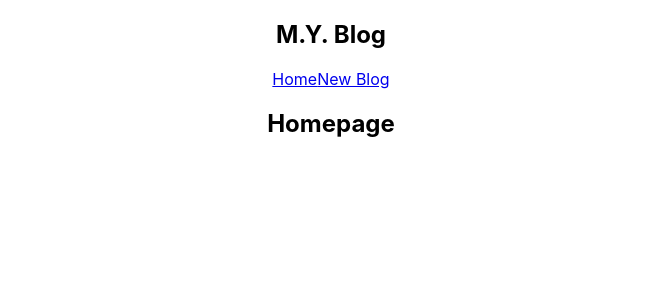
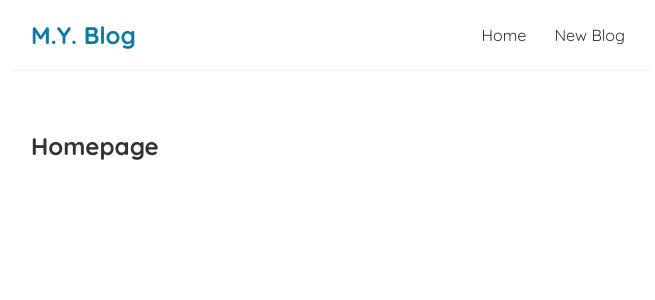
Before and after one commit to marcussyeo/MY-REACT-BLOG, a React (Create React App) app in the folder my-blog/: page / in a window 1280 px wide. Shown: the top 300 px of the page, without its empty margins (309-964 px from the left). Built offline with nearby package versions, Linux system fonts and the light colour scheme.

Commit message:
added css styling

```diff
--- a/my-blog/src/App.css
+++ /dev/null
@@ -1,38 +0,0 @@
-.App {
-  text-align: center;
-}
-
-.App-logo {
-  height: 40vmin;
-  pointer-events: none;
-}
-
-@media (prefers-reduced-motion: no-preference) {
-  .App-logo {
-    animation: App-logo-spin infinite 20s linear;
-  }
-}
-
-.App-header {
-  background-color: #282c34;
-  min-height: 100vh;
-  display: flex;
-  flex-direction: column;
-  align-items: center;
-  justify-content: center;
-  font-size: calc(10px + 2vmin);
-  color: white;
-}
-
-.App-link {
-  color: #61dafb;
-}
-
-@keyframes App-logo-spin {
-  from {
-    transform: rotate(0deg);
-  }
-  to {
-    transform: rotate(360deg);
-  }
-}
--- a/my-blog/src/App.js
+++ b/my-blog/src/App.js
@@ -1,4 +1,3 @@
-import "./App.css";
 import Navbar from "./Navbar";
 import Home from "./Home";
 
--- a/my-blog/src/index.css
+++ b/my-blog/src/index.css
@@ -1,13 +1,35 @@
-body {
+@import url("https://fonts.googleapis.com/css2?family=Quicksand:wght@300;400;500;600;700&display=swap");
+
+/* base styles */
+* {
   margin: 0;
-  font-family: -apple-system, BlinkMacSystemFont, 'Segoe UI', 'Roboto', 'Oxygen',
-    'Ubuntu', 'Cantarell', 'Fira Sans', 'Droid Sans', 'Helvetica Neue',
-    sans-serif;
-  -webkit-font-smoothing: antialiased;
-  -moz-osx-font-smoothing: grayscale;
+  font-family: "Quicksand";
+  color: #333;
 }
-
-code {
-  font-family: source-code-pro, Menlo, Monaco, Consolas, 'Courier New',
-    monospace;
+.navbar {
+  padding: 20px;
+  display: flex;
+  align-items: center;
+  max-width: 600px;
+  margin: 0 auto;
+  border-bottom: 1px solid #f2f2f2;
 }
+.navbar h1 {
+  color: #0a7ba5;
+}
+.navbar .links {
+  margin-left: auto;
+}
+.navbar a {
+  margin-left: 16px;
+  text-decoration: none;
+  padding: 6px;
+}
+.navbar a:hover {
+  color: #0a7ba5;
+}
+.content {
+  max-width: 600px;
+  margin: 40px auto;
+  padding: 20px;
+}
```
